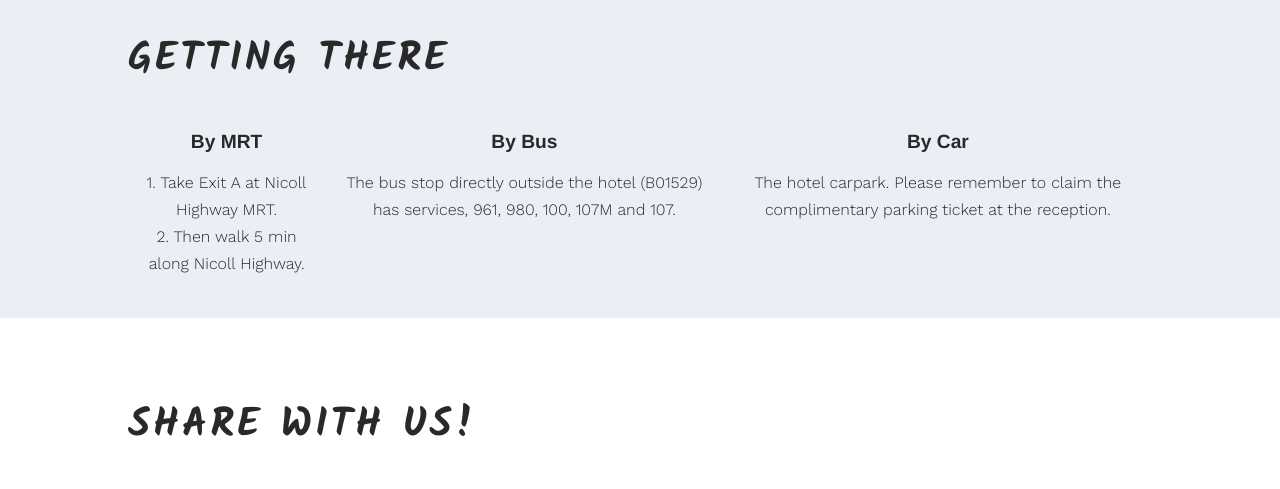
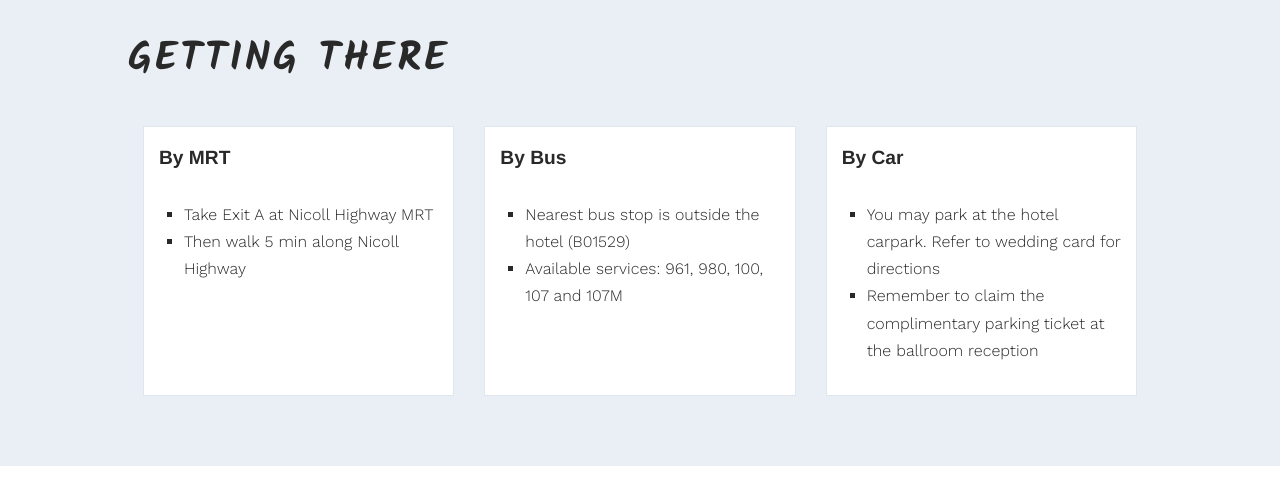
Before and after one commit to keithtxw/ourwedding, a website built with webpack: page src/index.html in a window 1280 px wide. Shown: the part 1960-2449 px from the top of the page. Built offline with nearby package versions, Linux system fonts and the light colour scheme.

Commit message:
Fix styling for getting there

```diff
--- a/src/index.html
+++ b/src/index.html
@@ -76,21 +76,25 @@
 			<h2>Getting There</h2>
 			<div class="h-content">
 				<div class=content-item>
-					<div>
-						<span class="transport-header">By MRT</span>
-						<span>1. Take Exit A at Nicoll Highway MRT.</span>
-						<span>2. Then walk 5 min along Nicoll Highway.</span>
-					</div>
+					<span class="transport-header">By MRT</span>
+					<ul>
+						<li><span>Take Exit A at Nicoll Highway MRT</span></li>
+						<li><span>Then walk 5 min along Nicoll Highway</span></li>
+					</ul>
 				</div>
 				<div class=content-item>
 					<span class="transport-header">By Bus</span>
-					<span>The bus stop directly outside the hotel (B01529) has services, 961, 980, 100,
-						107M and 107.</span>
+					<ul>
+						<li><span>Nearest bus stop is outside the hotel (B01529)</span></li>
+						<li><span>Available services: 961, 980, 100, 107 and 107M</span></li>
+					</ul>
 				</div>
 				<div class=content-item>
 					<span class="transport-header">By Car</span>
-					<span>The hotel carpark. Please remember to claim the complimentary parking ticket at
-						the reception.</span>
+					<ul>
+						<li><span>You may park at the hotel carpark. Refer to wedding card for directions</span></li>
+						<li><span>Remember to claim the complimentary parking ticket at the ballroom reception</span></li>
+					</ul>
 				</div>
 			</div>
 		</div>
--- a/src/styles/main.css
+++ b/src/styles/main.css
@@ -343,11 +343,25 @@ footer span {
 .h-content {
    display: flex;
    flex-direction: row;
+   margin-bottom: 30px;
 }
 
 .h-content .content-item {
    margin: 0px 15px;
-   text-align: center;
+   display: flex;
+   flex-direction: column;
+   flex: 1;
+   background-color: white;
+   padding: 15px;
+   border: 1px solid #dfe6ed;
+}
+
+.h-content .content-item ul {
+   margin-left: -15px;
+}
+
+.h-content .content-item ul li {
+   list-style-type: square;
 }
 
 .h-content .content-item span {
@@ -371,12 +385,11 @@ footer span {
       flex-direction: column;
    }
    .h-content .content-item {
-      align-items: center;
       margin: 15px 0;
       text-align: left;
       background-color: white;
       padding: 15px;
-      box-shadow: 1px 1px 10px 1px rgba(0, 0, 0, 0.1);
+      border: 1px solid #dfe6ed;
    }
    .h-content .content-item i {
       margin-right: 20px;
```
Also changed, not shown: dist/index.html.
